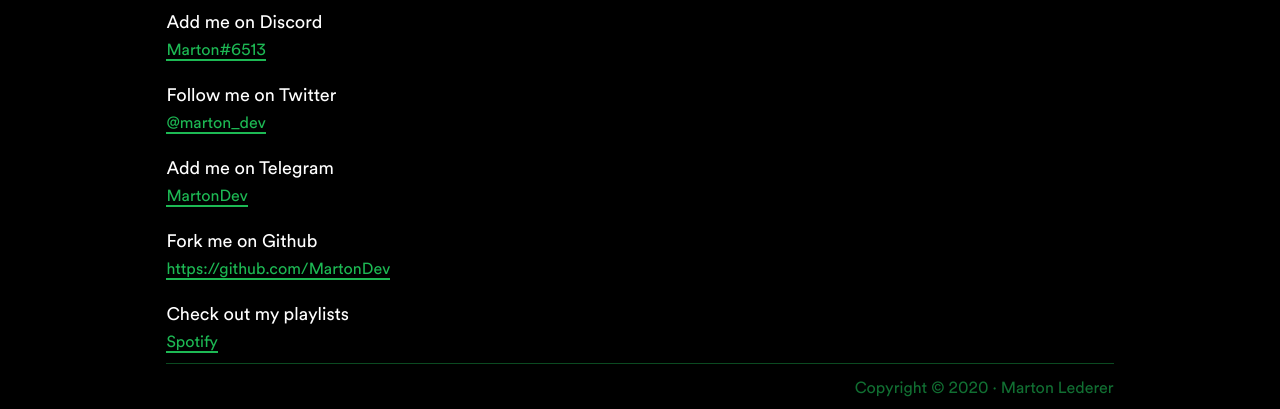
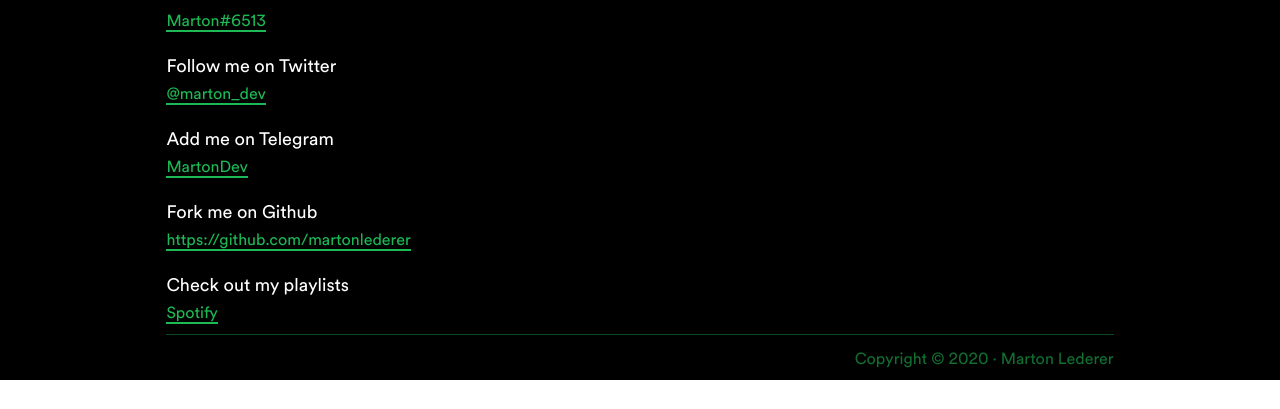
Before and after one commit to MartonDev/marton.lederer.hu, a website: page public/index.html in a window 1280 px wide. Shown: the part 2794-3203 px from the top of the page. After the commit the page ends 3174 px from the top, so only its background shows below. Drawn offline with Linux system fonts and the light colour scheme.

Commit message:
Changed gh links

```diff
--- a/public/index.html
+++ b/public/index.html
@@ -25,7 +25,7 @@
 
       <div class="social-media">
 
-        <a href="https://github.com/MartonDev" target="_blank" rel="noopener noreferrer"><i class="fab fa-github"></i></a>
+        <a href="https://github.com/martonlederer" target="_blank" rel="noopener noreferrer"><i class="fab fa-github"></i></a>
         <a href="https://discordhub.com/profile/376488241580343296" target="_blank" rel="noopener noreferrer"><i class="fab fa-discord"></i></a>
         <a href="https://twitter.com/u/marton_dev" target="_blank" rel="noopener noreferrer"><i class="fab fa-twitter"></i></a>
         <a href="https://t.me/martondev" target="_blank" rel="noopener noreferrer"><i class="fab fa-telegram-plane"></i></a>
@@ -46,7 +46,7 @@
 
       <h1>About me <span></span></h1>
 
-      <p>Hey, my name is <span>Marton Lederer</span>.<br />People on the internet know me as MartonDev or simply just Marton. I am a 17 years old web developer from Hungary, with both back-end and front-end skills, however I like front-end development more. <a href="https://vuejs.org/" target="_blank" rel="noopener noreferrer">Vue</a> is my favorite JavaScript framework, but I can also utilize <a href="https://svelte.dev/" target="_blank" rel="noopener noreferrer">Svelte</a> and <a href="https://reactjs.org/" target="_blank" rel="noopener noreferrer">React</a>. I mainly use <a href="https://deno.land" target="_blank" rel="noopener noreferrer">Deno</a> with TypeScript for back-end development or Node. <br> I am now learning the Rust programming language and I also want to learn Go. <br> I also used to develop in PHP. <br />My hobbies are programming, reading and playing the guitar. I love the musics of the 60s, 70s, 80s and 90s. If you want to take a look at my Spotify playlist, click <a href="https://open.spotify.com/user/tpzvc3k79b9sg5ctroa5bing0/playlist/7jez9udBHvzv0cJ9nPYOXe?si=2mW7m0YKTbegWAGatlG9gA" rel="noopener noreferrer" target="_blank">here</a>!</p>
+      <p>Hey, my name is <span>Marton Lederer</span>.<br />People on the internet know me as Marton. I am a 17 years old web developer from Hungary, with both back-end and front-end skills, however I like front-end development more. <a href="https://vuejs.org/" target="_blank" rel="noopener noreferrer">Vue</a> is my favorite JavaScript framework, but I can also utilize <a href="https://svelte.dev/" target="_blank" rel="noopener noreferrer">Svelte</a> and <a href="https://reactjs.org/" target="_blank" rel="noopener noreferrer">React</a>. I mainly use <a href="https://deno.land" target="_blank" rel="noopener noreferrer">Deno</a> with TypeScript for back-end development or Node. <br> I am now learning the Rust programming language and I also want to learn Go. <br> I also used to develop in PHP. <br />My hobbies are programming, reading and playing the guitar. I love the musics of the 60s, 70s, 80s and 90s. If you want to take a look at my Spotify playlist, click <a href="https://open.spotify.com/user/tpzvc3k79b9sg5ctroa5bing0/playlist/7jez9udBHvzv0cJ9nPYOXe?si=2mW7m0YKTbegWAGatlG9gA" rel="noopener noreferrer" target="_blank">here</a>!</p>
 
     </div>
 
@@ -103,7 +103,7 @@
       <a href="https://npmjs.com/package/instant-load" target="_blank" rel="noopener noreferrer" class="project" style="background-image:url(assets/img/projects/instantload.png)"><span>InstantLoad</span></a>
       <a href="https://agrigo.farm/" target="_blank" rel="noopener noreferrer" class="project" style="background-image:url(assets/img/projects/agrigo.png)"><span>Agrigo.farm</span></a>
 
-      <p>...and more on <a href="https://github.com/MartonDev" target="_blank" rel="noopener noreferrer">GitHub</a>.</p>
+      <p>...and more on <a href="https://github.com/martonlederer" target="_blank" rel="noopener noreferrer">GitHub</a>.</p>
 
     </div>
 
@@ -121,7 +121,7 @@
         <p>Add me on Telegram</p>
         <a href="https://t.me/martondev" target="_blank" rel="noopener noreferrer">MartonDev</a>
         <p>Fork me on Github</p>
-        <a href="https://github.com/MartonDev" target="_blank" rel="noopener noreferrer">https://github.com/MartonDev</i></a>
+        <a href="https://github.com/martonlederer" target="_blank" rel="noopener noreferrer">https://github.com/martonlederer</i></a>
         <p>Check out my playlists</p>
         <a href="https://open.spotify.com/user/tpzvc3k79b9sg5ctroa5bing0" target="_blank" rel="noopener noreferrer">Spotify</a>
 
```
